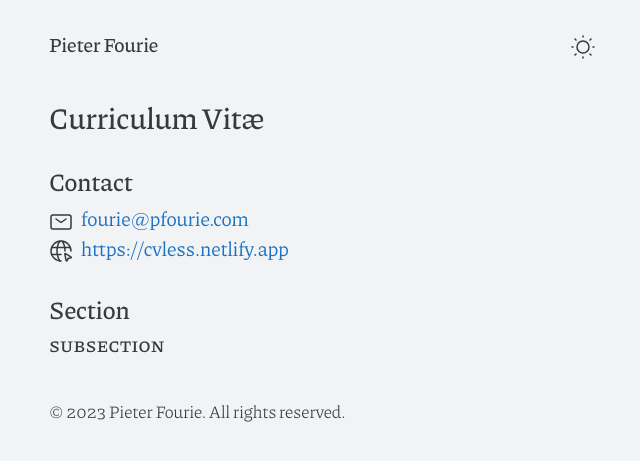
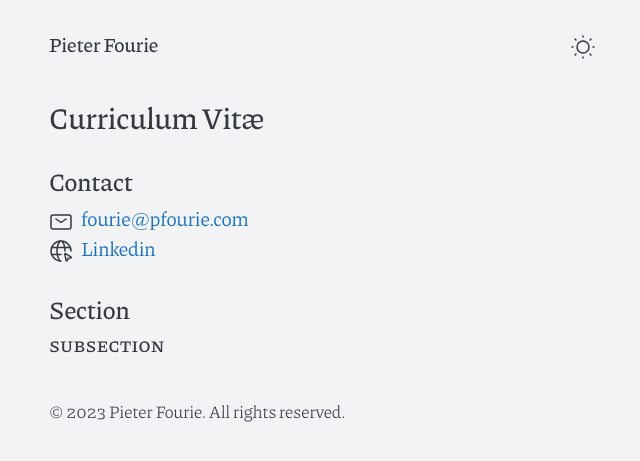
Before and after one commit to pieterfourie/pfourie.com, a Jekyll site: the page built from cv.md, in a window 1280 px wide. Shown: the top 461 px of the page, without its empty margins (318-958 px from the left). Built offline with Jekyll 4.4.1, drawn with Linux system fonts in a browser that asks for light colours.

Commit message:
Update contact.html

```diff
--- a/_includes/contact.html
+++ b/_includes/contact.html
@@ -2,6 +2,6 @@
   <h2>Contact</h2>
   <ul>
     <li><span class="li-icon">{% include svg/mail.svg %}</span><a href="fourie@pfourie.com">fourie@pfourie.com</a></li>
-    <li><span class="li-icon">{% include svg/internet.svg %}</span><a href="https://cvless.netlify.app">https://cvless.netlify.app</a></li>
+    <li><span class="li-icon">{% include svg/internet.svg %}</span><a href="https://www.linkedin.com/in/pieter-f-3b9470101/">Linkedin</a></li>
   </ul>
 </div>
```
